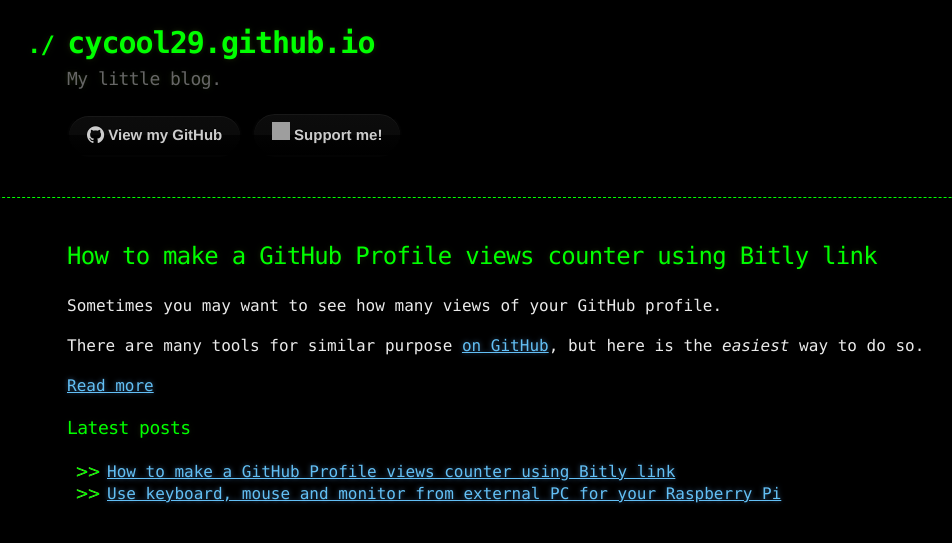
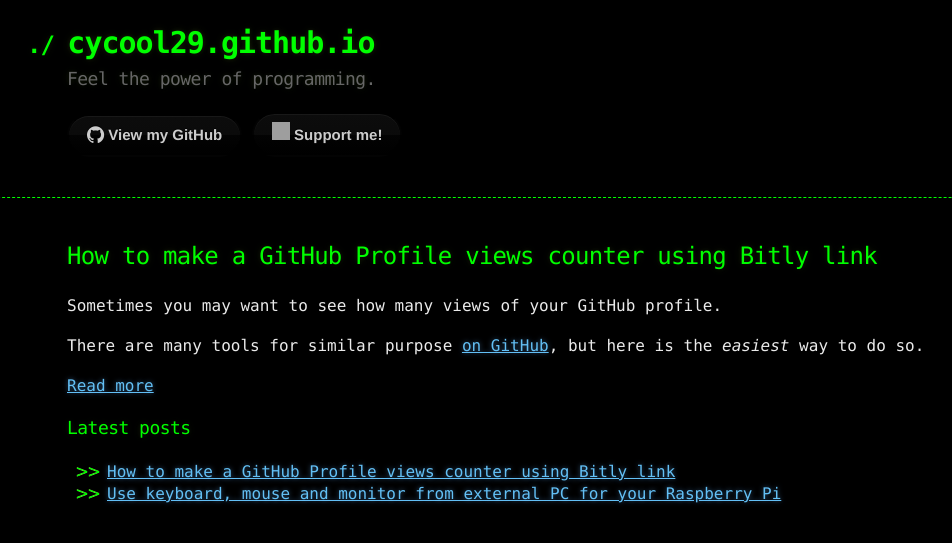
Before and after one commit to cycool29/cycool29.github.io, a Jekyll site: the page built from index.md, in a window 1280 px wide. Shown: the top 543 px of the page, without its empty margins (73-1025 px from the left). Built offline with Jekyll 4.4.1, drawn with Linux system fonts in a browser that asks for light colours.

Commit message:
Update _config.yml

```diff
--- a/_config.yml
+++ b/_config.yml
@@ -1,7 +1,5 @@
 title: cycool29.github.io
-description: My little blog.
-show_downloads: false
-google_analytics:
+description: Feel the power of programming.
 remote_theme: jekyll-theme-hacker
 github:
     is_project_page: false
```
